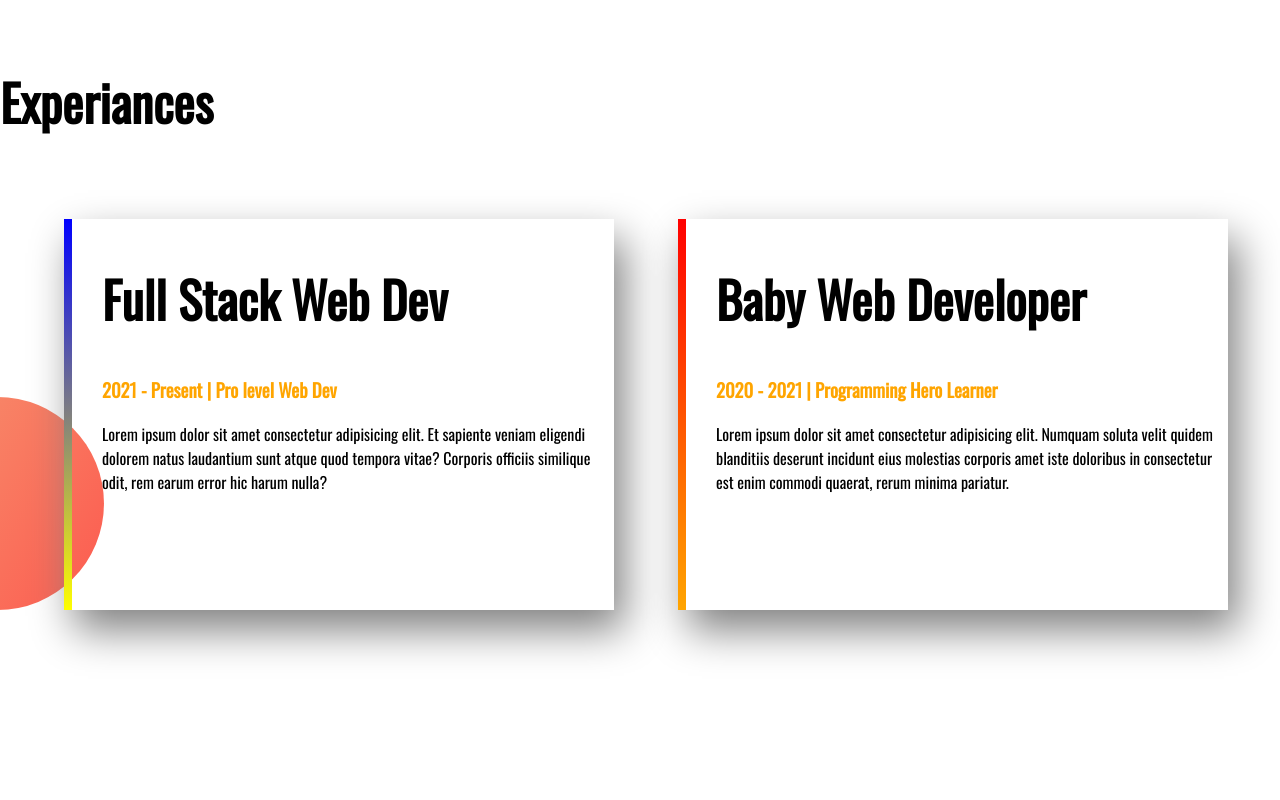
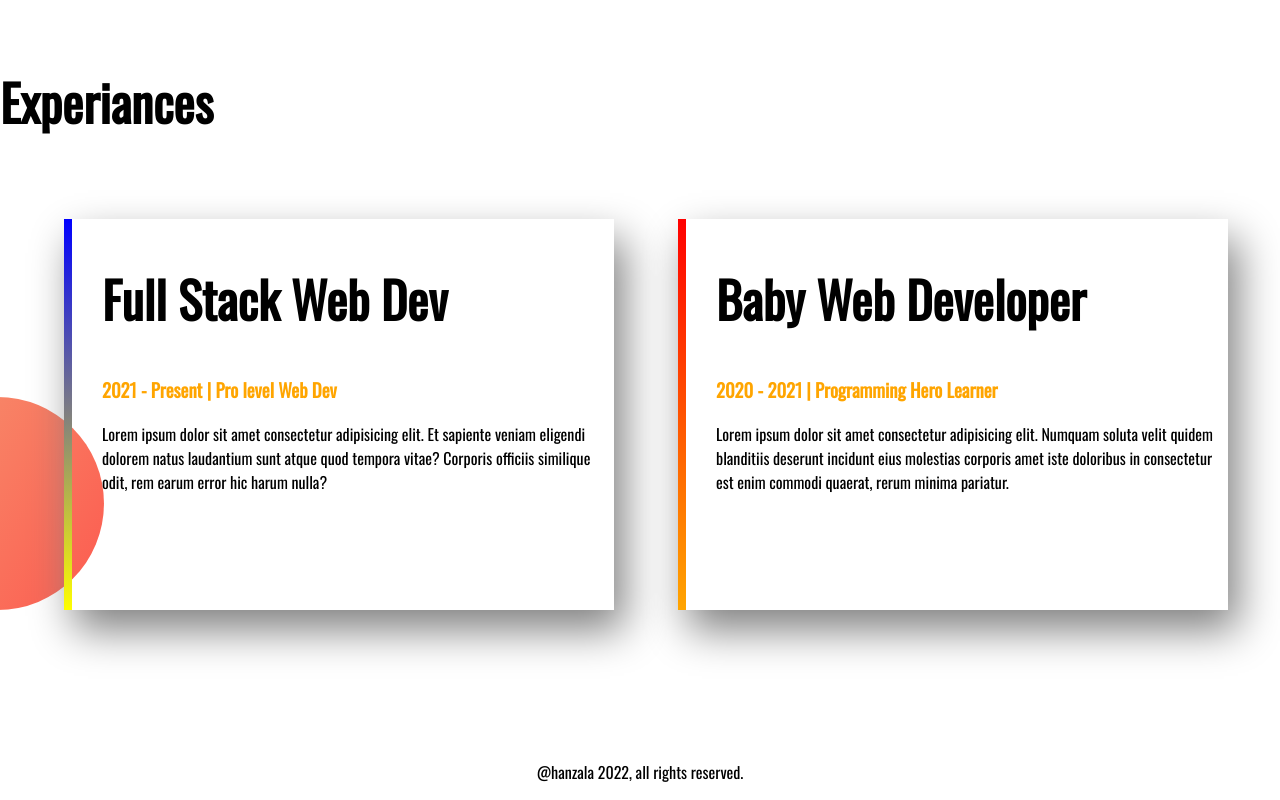
Before and after one commit to haadi99/My-Portfolio, a plain HTML site: page index.html in a window 1280 px wide. Shown: the part 1164-1964 px from the top of the page. Before the commit the page ends 1924 px from the top, so only its background shows below. Drawn offline with nearby package versions, Linux system fonts and the light colour scheme.

Commit message:
added footer

```diff
--- a/index.html
+++ b/index.html
@@ -52,5 +52,8 @@
             </div>
         </div>
     </section>
+    <footer>
+        <p>@hanzala 2022, all rights reserved.</p>
+    </footer>
 </body>
 </html>
--- a/style.css
+++ b/style.css
@@ -74,3 +74,6 @@ h1{
     background-repeat: no-repeat;
     background-position:left bottom;
 }
+footer p{
+    text-align: center;
+}
```
